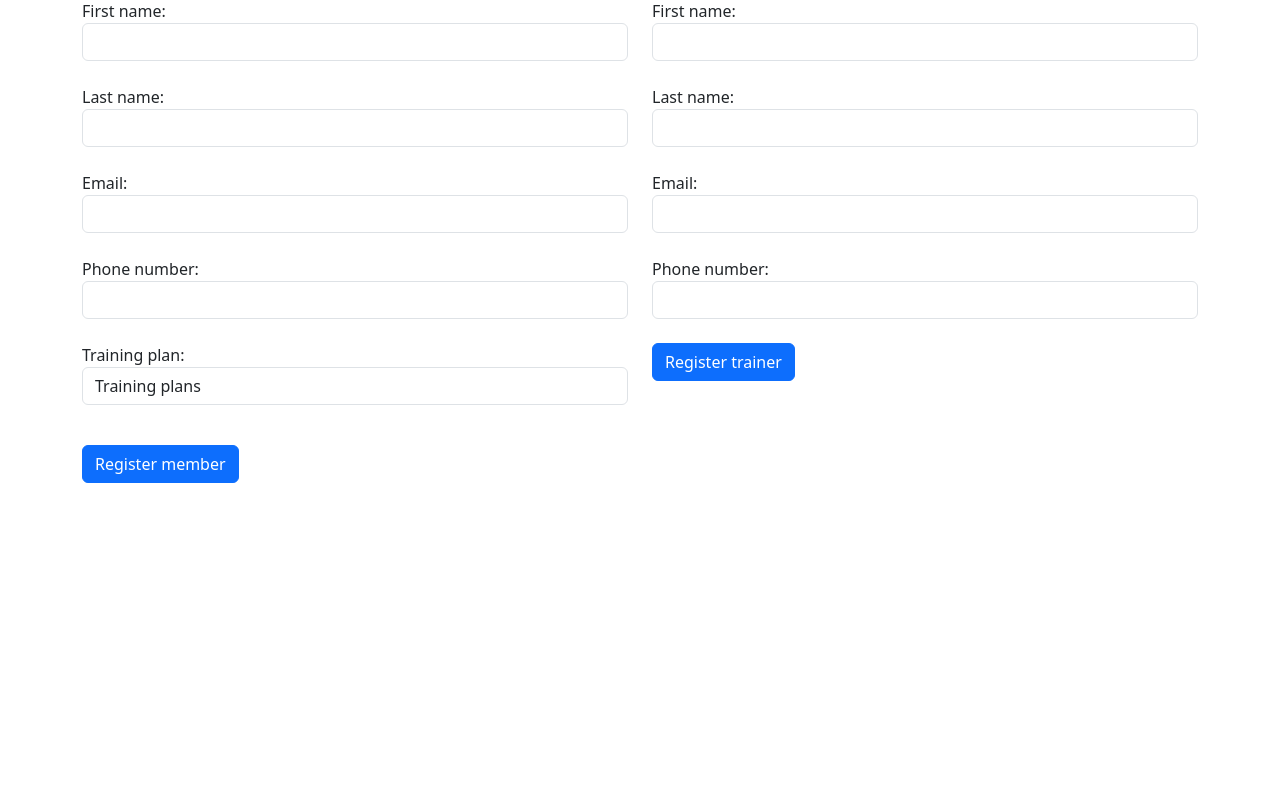
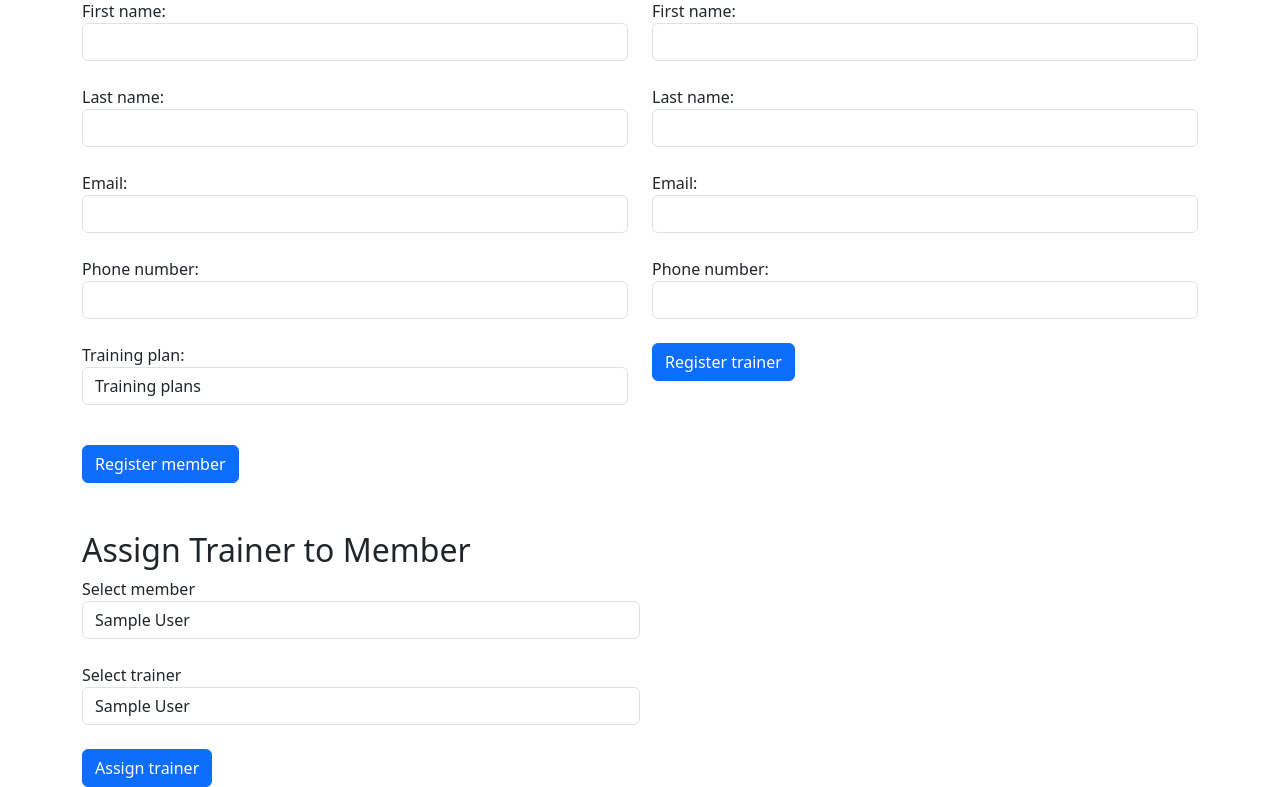
Before and after one commit to Cmiljaa/Gym-management-system, a PHP site: page /admin_dashboard.php in a window 1280 px wide. Shown: the part 252-1039 px from the top of the page. Before the commit the page ends 735 px from the top, so only its background shows below. Run offline with PHP 8.4, Linux system fonts and the light colour scheme; the visitor is signed in with stand-in values (Sample User, id 1); tables that the repository leaves empty or names only in its code hold one stand-in row (values such as "Sample post"); grey boxes marked "Sample" are stand-in pictures; some libraries are stand-ins or nearby versions.

Commit message:
Added how to assign trainer

```diff
--- a/admin_dashboard.php
+++ b/admin_dashboard.php
@@ -17,7 +17,11 @@ $run = $conn -> query($sql);
 
 $training_plans = $run -> fetch_all(MYSQLI_ASSOC);
 
+$sql = "SELECT * FROM trainers";
 
+$run = $conn -> query($sql);
+
+$trainers = $run -> fetch_all(MYSQLI_ASSOC);
 
 ?>
 
@@ -139,7 +143,24 @@ $training_plans = $run -> fetch_all(MYSQLI_ASSOC);
             </form>
         </div>
     </div>
-
+    <div class="col-md-6">
+        <h2>Assign Trainer to Member</h2>
+        Select member
+        <form action="assign_trainer.php" method="POST">
+            <select name="member_select" class="form-control">
+                <?php foreach($memberList as $member): ?>
+                    <option value="<?= $member['member_id']?>"><?= $member['first_name'] . " " . $member['last_name']?></option>
+                <?php endforeach; ?>
+            </select><br>
+            Select trainer
+            <select name="trainer_select" class="form-control">
+                <?php foreach($trainers as $trainer): ?>
+                    <option value="<?= $trainer['trainer_id']?>"><?= $trainer['first_name'] . " " . $trainer['last_name']?></option>
+                <?php endforeach; ?>
+            </select><br>
+            <input class="btn btn-primary" type="submit" value="Assign trainer">
+        </form>
+    </div>
 </div>
 
 <?php $conn -> close(); ?>
```
Also changed, not shown: assign_trainer.php (added, +29 -0 lines).
